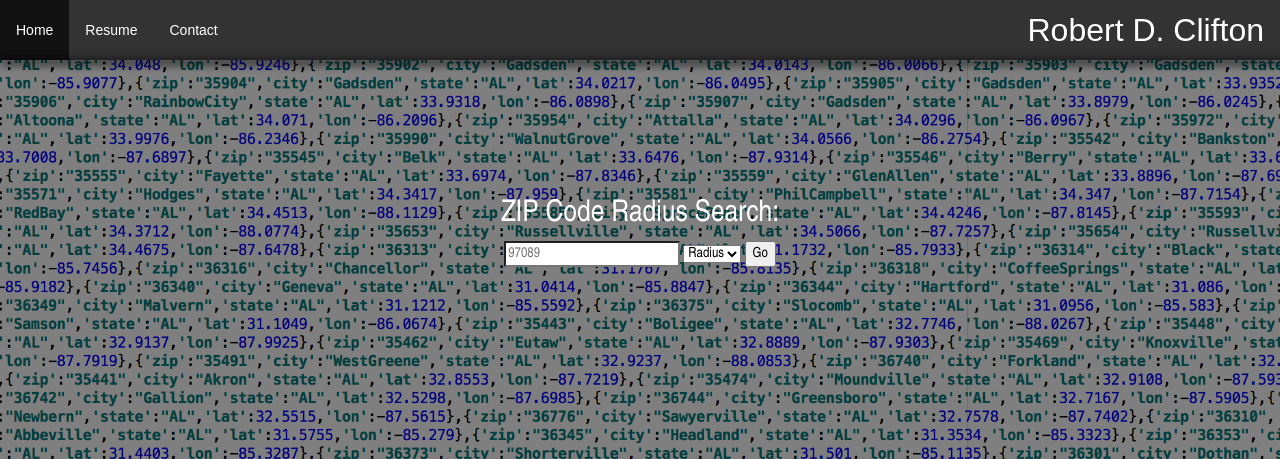
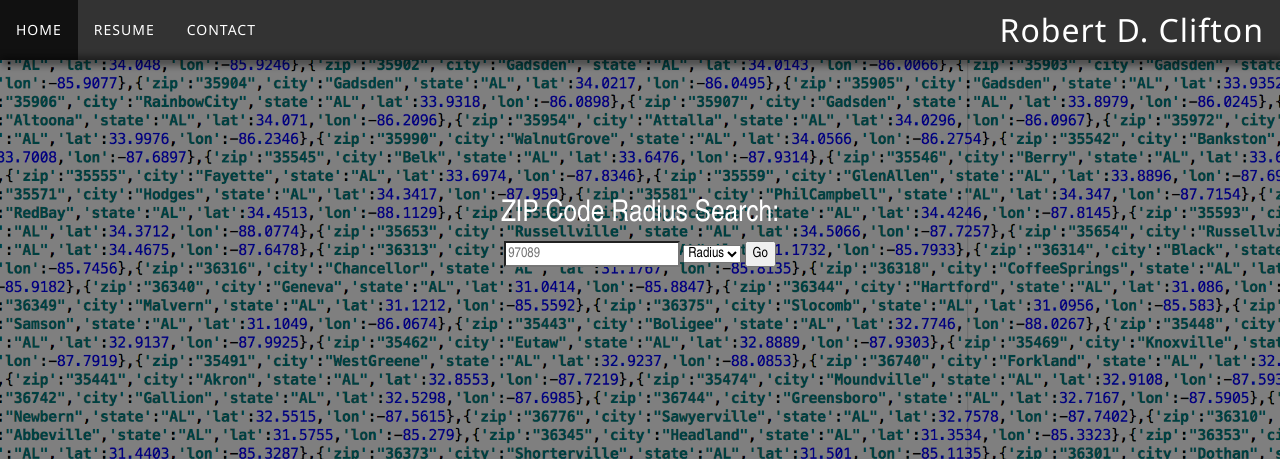
Before and after one commit to rdclif/GCloud-WebProject, a Flask app: page /zip in a window 1280 px wide. Shown: the top 459 px of the page. Run offline with Flask 2, Linux system fonts and the light colour scheme; some libraries are stand-ins or nearby versions.

Commit message:
UI Tweaks

```diff
--- a/static/style.css
+++ b/static/style.css
@@ -19,7 +19,7 @@
 */
 
 .nav-wrapper {
-    display:inline
+    display:inline;
 }
 
 .nav-wrapper:after {
@@ -28,9 +28,9 @@
     display: block;
     position: absolute;
     z-index: 0;
-    -webkit-box-shadow: 3px 2px 8px 2px #000000;
-       -moz-box-shadow: 3px 2px 8px 2px #000000;
-            box-shadow: 3px 2px 8px 2px #000000;
+    -webkit-box-shadow: 3px 1px 8px 2px #000000;
+       -moz-box-shadow: 3px 1px 8px 2px #000000;
+            box-shadow: 3px 1px 8px 2px #000000;
 }
 
 .menu-bar {
@@ -40,7 +40,9 @@
     height: 60px;
     overflow: hidden;
     background-color: #333;
+    z-index: 99;
 }
+
 
 .menu-bar li a {
     display:inline-block;
@@ -49,7 +51,8 @@
     text-align: center;
     padding: 0 16px;
     height: 60px;
-    font-family: "Arial", "Helvetica", sans-serif;
+    font-family: "Segoe UI",Arial,sans-serif;
+    letter-spacing: 1px;
     text-decoration: none;
 }
 
@@ -142,6 +145,7 @@
     height: 40px;
     overflow: hidden;
     background-color: #376ad3;
+    z-index: 99;
 
 }
 
@@ -532,6 +536,9 @@ footer {
 }
 
 
+/*
+------- Google Maps --------
+*/
 
 #map {
     margin-top: 20px;
--- a/templates/base.html
+++ b/templates/base.html
@@ -3,7 +3,7 @@
 <head>
     <meta charset="UTF-8">
     <meta name="viewport" content="width=device-width, initial-scale=1.0" >
-    <link rel="stylesheet" type="text/css" href="/static/style.css?v=1.46">
+    <link rel="stylesheet" type="text/css" href="/static/style.css?v=1.47">
     <link rel="icon" type="image/png" href="/static/img/favicon-32x32.png" sizes="32x32" />
     <link rel="icon" type="image/png" href="/static/img/favicon-16x16.png" sizes="16x16" />
     <title>Robert D. Clifton</title>
@@ -20,14 +20,14 @@
             <div class="bar3"></div>
         </div>
       </li>
-      <li class="narrow-hide"><a href="/">Home</a></li>
-      <li class="narrow-hide"><a href="/resume">Resume</a></li>
-      <li class="narrow-hide"><a href="/contact">Contact</a></li>
+      <li class="narrow-hide"><a href="/">HOME</a></li>
+      <li class="narrow-hide"><a href="/resume">RESUME</a></li>
+      <li class="narrow-hide"><a href="/contact">CONTACT</a></li>
   </ul>
   <ul class="slide-nav">
-      <li><a href="/">Home</a></li>
-      <li><a href="/resume">Resume</a></li>
-      <li><a href="/contact">Contact</a></li>
+      <li><a href="/">HOME</a></li>
+      <li><a href="/resume">RESUME</a></li>
+      <li><a href="/contact">CONTACT</a></li>
   </ul>
 </div>
 
@@ -48,11 +48,11 @@
 <script src="https://ajax.googleapis.com/ajax/libs/jquery/3.2.1/jquery.min.js"></script>
 
 <!-- jQuery Code -->
-<script src="/static/nav.js?v=1.31"></script>
+<script src="/static/nav.js?v=1.32"></script>
 
 <!-- Bootstrap -->
 <script src="https://maxcdn.bootstrapcdn.com/bootstrap/3.3.7/js/bootstrap.min.js"></script>
 
 <!-- zip Code -->
-<script src="/static/zip.js?v=1.11"></script>
+<script src="/static/zip.js?v=1.12"></script>
 </html>
```
